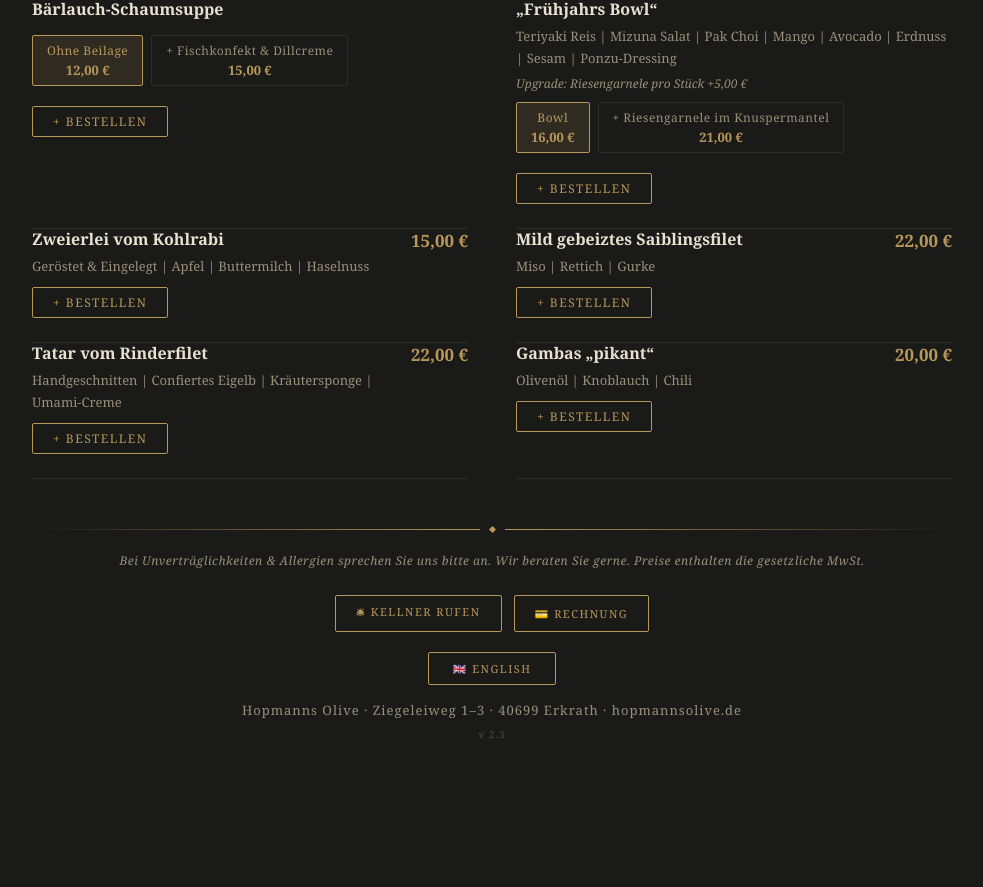
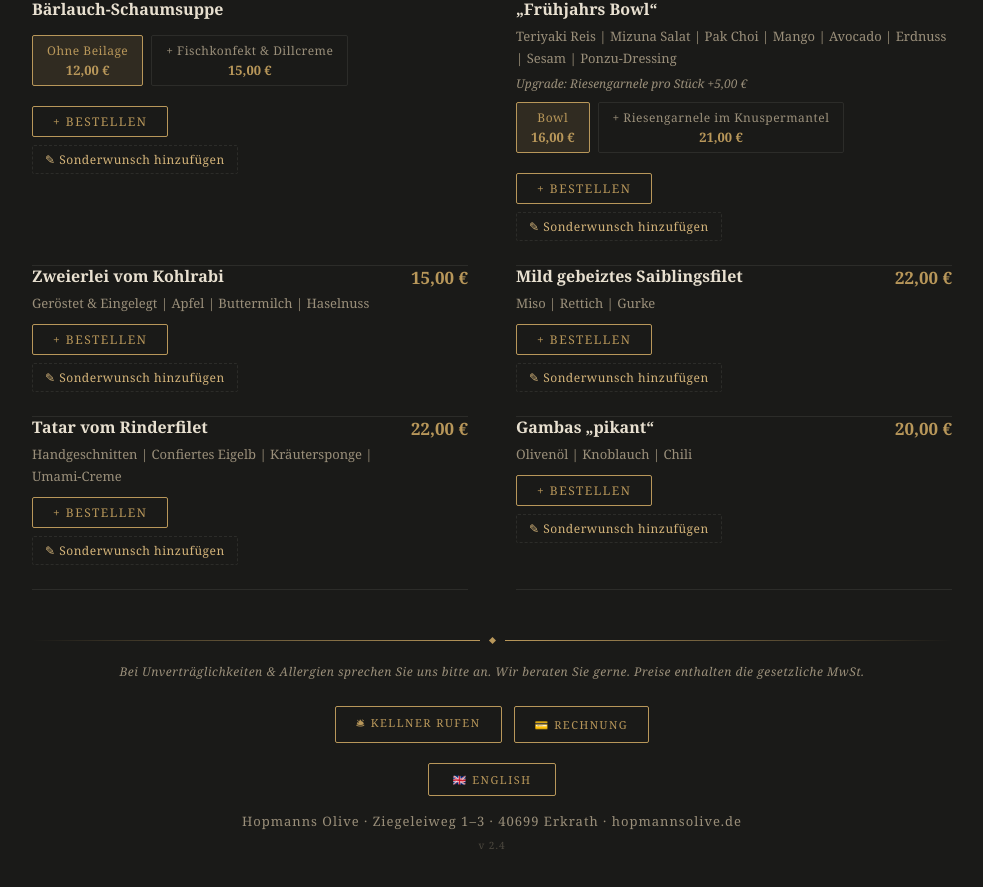
Before and after one commit to TheLomma/olivespeisekarte, a React (Vite) app: page / in a window 1280 px wide. Shown: the part 313-1200 px from the top of the page, without its empty margins (148-1131 px from the left). Before the commit the page ends 1114 px from the top, so only its background shows below. Built offline with nearby package versions, Linux system fonts and the light colour scheme.

Commit message:
Update App.jsx
version 2.4

```diff
--- a/src/App.jsx
+++ b/src/App.jsx
@@ -178,7 +178,7 @@ const CATEGORIES_DATA = [
   },
 ];
 
-const VERSION = "v2.3";
+const VERSION = "v2.4";
 
 const SAVE = "13. Juni 2026 – Großes Sommerfest · 25 Jahre Hopmanns Olive";
 
@@ -213,6 +213,8 @@ const MenuItem = ({ item, onAdd, lang, ui }) => {
   const [selectedVariant, setSelectedVariant] = useState(0);
   const [extraChecked, setExtraChecked] = useState(false);
   const [checkedOptions, setCheckedOptions] = useState([]);
+  const [comment, setComment] = useState("");
+  const [showComment, setShowComment] = useState(false);
 
   const toggleOption = (opt) => {
     setCheckedOptions(prev =>
@@ -283,15 +285,19 @@ const MenuItem = ({ item, onAdd, lang, ui }) => {
   const currentLabel = hasVariants ? t(item.variants[selectedVariant].label, lang) : null;
 
   const handleAdd = () => {
+    const baseName = hasVariants ? `${t(item.name, lang)} (${currentLabel})` : t(item.name, lang);
+    const nameWithComment = comment.trim() ? `${baseName} ✎ ${comment.trim()}` : baseName;
     onAdd({
       ...item,
       price: currentPrice,
-      name: hasVariants ? `${t(item.name, lang)} (${currentLabel})` : t(item.name, lang),
+      name: nameWithComment,
     });
     if (item.extra && extraChecked) {
       onAdd({ id: item.id + "-extra", name: `Weinbegleitung (${t(item.name, lang)})`, price: 40.00 });
       setExtraChecked(false);
     }
+    setComment("");
+    setShowComment(false);
   };
 
   return (
@@ -348,6 +354,23 @@ const MenuItem = ({ item, onAdd, lang, ui }) => {
       >
         {ui.addBtn}
       </button>
+      <div style={{ marginTop:"8px" }}>
+        <button
+          onClick={() => setShowComment(v => !v)}
+          style={{ background:"transparent", border:`1px dashed ${BG3}`, color:GOLDLT, fontSize:"12px", cursor:"pointer", fontFamily:"Georgia,serif", letterSpacing:"0.5px", padding:"5px 12px", borderRadius:"2px" }}
+        >
+          {showComment ? "✕ Sonderwunsch entfernen" : "✎ Sonderwunsch hinzufügen"}
+        </button>
+        {showComment && (
+          <textarea
+            value={comment}
+            onChange={e => setComment(e.target.value)}
+            placeholder="z.B. ohne Zwiebeln, medium rare …"
+            rows={2}
+            style={{ display:"block", marginTop:"6px", width:"100%", background:BG, border:`1px solid ${BG3}`, borderRadius:"2px", color:TEXT, fontFamily:"Georgia,serif", fontSize:"12px", padding:"8px 10px", outline:"none", resize:"none", boxSizing:"border-box", fontStyle:"italic" }}
+          />
+        )}
+      </div>
     </div>
   );
 };
@@ -726,7 +749,7 @@ _${new Date().toLocaleString("de-DE")}_`, parse_mode: "Markdown" }),
     orderReceived:"Ihre Bestellung wurde aufgenommen. Wir kümmern uns sofort darum.",
     back:"Zurück zur Karte", addBtn:"+ Bestellen", perPerson:"p.P.",
     restaurant:"Genussrestaurant", menu:"Speisekarte",
-    version:"v2.3",
+    version:"v2.4",
     note:"Bei Unverträglichkeiten & Allergien sprechen Sie uns bitte an. Wir beraten Sie gerne. Preise enthalten die gesetzliche MwSt."
   };
 
@@ -915,7 +938,7 @@ _${new Date().toLocaleString("de-DE")}_`;
             </button>
           </div>
           <div style={{ marginTop:"16px", fontSize:"13px", color:TEXTMUT, letterSpacing:"1px" }}>Hopmanns Olive · Ziegeleiweg 1–3 · 40699 Erkrath · hopmannsolive.de</div>
-          <div style={{ marginTop:"8px", fontSize:"10px", color:TEXTMUT, letterSpacing:"1px", opacity:0.4 }}>v 2.3</div>
+          <div style={{ marginTop:"8px", fontSize:"10px", color:TEXTMUT, letterSpacing:"1px", opacity:0.4 }}>v 2.4</div>
         </div>
       </main>
 
```
